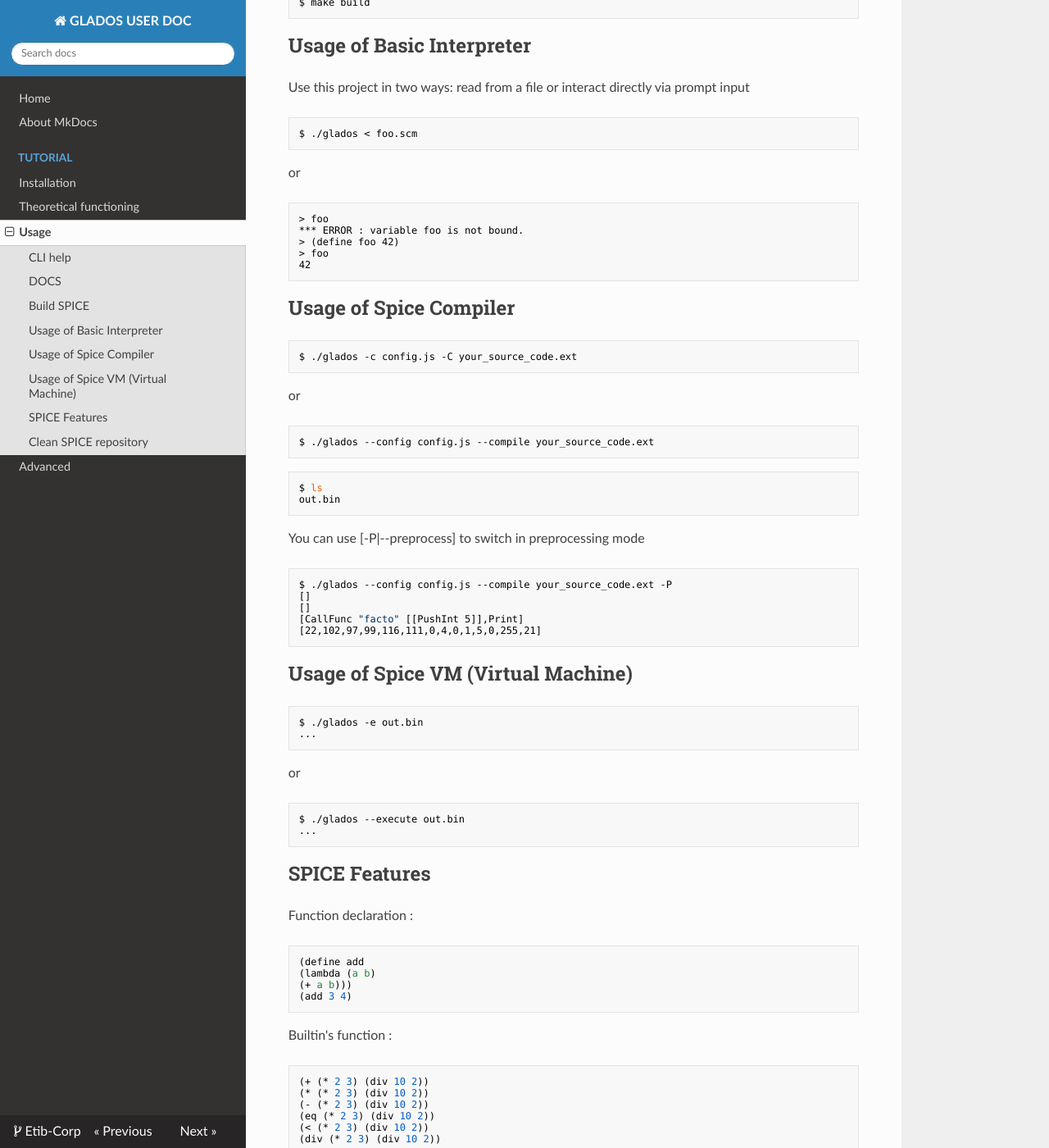
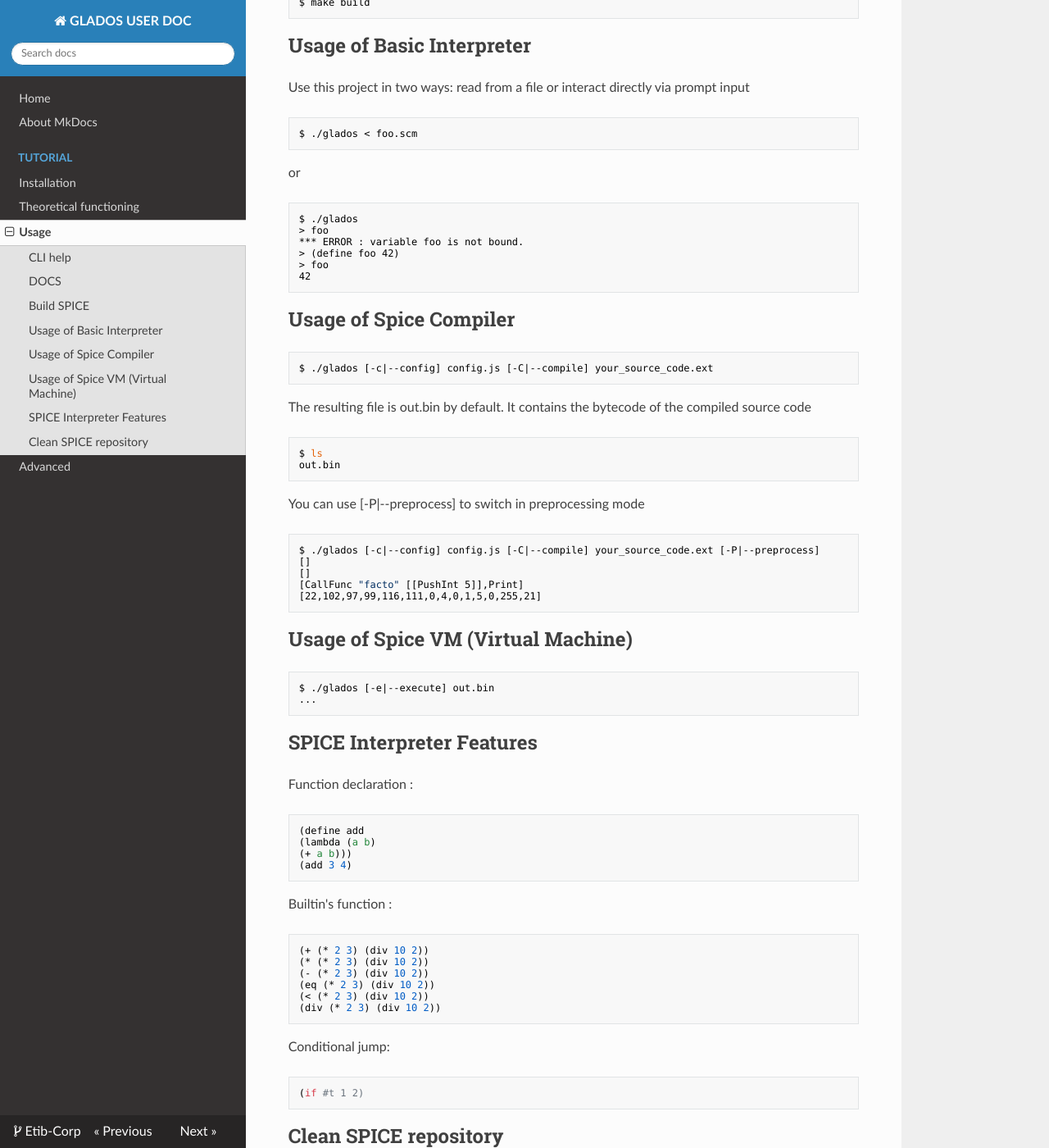
Before and after one commit to etib-corp/SPICE, an MkDocs documentation site: the page built from docs/docs/tutorial/usage.md, in a window 1280 px wide and 1400 px high, scrolled down 1194 px. Shown: the whole window at 82% size. Built offline with MkDocs 1.6.1, drawn with Linux system fonts in a browser that asks for light colours; nearby versions of some CDN libraries.

Commit message:
Doc: update docs

````diff
--- a/docs/docs/tutorial/usage.md
+++ b/docs/docs/tutorial/usage.md
@@ -39,18 +39,6 @@
   -h,--help                Show this help text
 ```
 
-<!-- ```
-default: install
-all: install build
-h help:
-install:
-upgrade:
-s serve:
-b build:
-d deploy:
-``` -->
-
-
 ## DOCS
 
 Please check the main repository
@@ -58,10 +46,6 @@
 ```
 https://github.com/etib-corp/SPICE?tab=readme-ov-file#readme
 ```
-
-<!-- Then open in your browser:
-
-- [localhost:8000](http://localhost:8000) -->
 
 
 ## Build SPICE
@@ -97,13 +82,10 @@
 ## Usage of Spice Compiler
 
 ```sh
-$ ./glados -c config.js -C your_source_code.ext
+$ ./glados [-c|--config] config.js [-C|--compile] your_source_code.ext
 ```
-or
 
-```sh
-$ ./glados --config config.js --compile your_source_code.ext
-```
+The resulting file is out.bin by default. It contains the bytecode of the compiled source code
 
 ```sh
 $ ls
@@ -113,7 +95,7 @@
 You can use [-P|--preprocess] to switch in preprocessing mode
 
 ```sh
-$ ./glados --config config.js --compile your_source_code.ext -P
+$ ./glados [-c|--config] config.js [-C|--compile] your_source_code.ext [-P|--preprocess]
 []
 []
 [CallFunc "facto" [[PushInt 5]],Print]
@@ -123,18 +105,11 @@
 ## Usage of Spice VM (Virtual Machine)
 
 ```sh
-$ ./glados -e out.bin
-...
-```
-or
-
-```sh
-$ ./glados --execute out.bin
+$ ./glados [-e|--execute] out.bin
 ...
 ```
 
-
-## SPICE Features
+## SPICE Interpreter Features
 
 
 Function declaration :
````
Also changed, not shown: other parts of docs/docs/tutorial/usage.md (+1 -0 lines), docs/docs/tutorial/advanced.md (+18 -2 lines), docs/docs/tutorial/theorical.md (+0 -14 lines).
